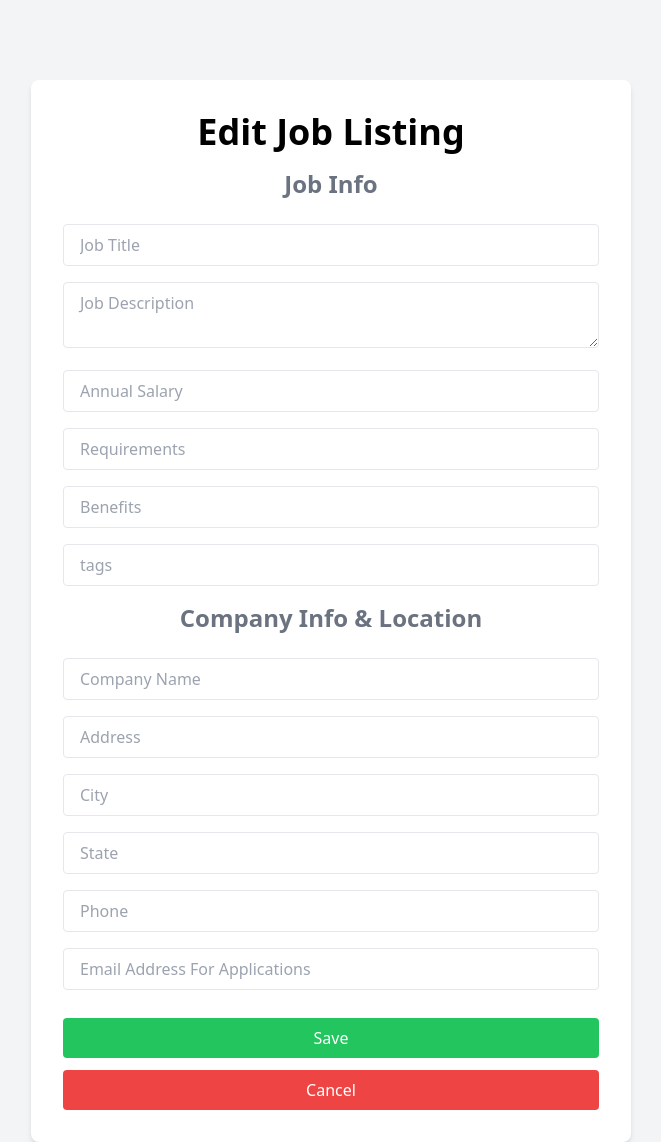
After one commit to 2022Dong/workopia-php, a PHP site: template App/views/listings/edit.view.php in a window 1280 px wide. The commit adds this page. Shown: the whole page, without its empty margins (309-970 px from the left). Run offline with PHP 8.4, Linux system fonts and the light colour scheme; the template is opened without the code that fills it, so the values that code supplies are empty; a stand-in replaces the project's code that opens the database connection.

Commit message:
Edit form

```diff
--- a/App/views/listings/create.view.php
+++ b/App/views/listings/create.view.php
@@ -24,7 +24,7 @@
                 <input type="text" name="title" placeholder="Job Title" class="w-full px-4 py-2 border rounded focus:outline-none" value="<?= $listing['title'] ?? '' ?>" />
             </div>
             <div class="mb-4">
-                <textarea name="description" placeholder="Job Description" class="w-full px-4 py-2 border rounded focus:outline-none" value="<?= $listing['description'] ?? '' ?>"></textarea>
+                <textarea name="description" placeholder="Job Description" class="w-full px-4 py-2 border rounded focus:outline-none"><?= $listing['description'] ?? '' ?></textarea>
             </div>
             <div class="mb-4">
                 <input type="text" name="salary" placeholder="Annual Salary" class="w-full px-4 py-2 border rounded focus:outline-none" value="<?= $listing['salary'] ?? '' ?>" />
--- /dev/null
+++ b/App/views/listings/edit.view.php
@@ -0,0 +1,68 @@
+<?= loadPartial('head') ?>
+<?= loadPartial('navbar') ?>
+<?= loadPartial('top-banner') ?>
+
+
+<section class="flex justify-center items-center mt-20">
+    <div class="bg-white p-8 rounded-lg shadow-md w-full md:w-600 mx-6">
+        <h2 class="text-4xl text-center font-bold mb-4">Edit Job Listing</h2>
+        <form method="POST" action="/listings">
+            <h2 class="text-2xl font-bold mb-6 text-center text-gray-500">
+                Job Info
+            </h2>
+            <?php if (isset($errors)) : ?>
+                <?php foreach ($errors as $error) : ?>
+                    <div class="message bg-red-100 my-3"><?= $error ?></div>
+                <?php endforeach; ?>
+            <?php endif; ?>
+            <div class="mb-4">
+                <input type="text" name="title" placeholder="Job Title" class="w-full px-4 py-2 border rounded focus:outline-none" value="<?= $listing->title ?? '' ?>" />
+            </div>
+            <div class="mb-4">
+                <textarea name="description" placeholder="Job Description" class="w-full px-4 py-2 border rounded focus:outline-none"><?= $listing->description ?? '' ?></textarea>
+            </div>
+            <div class="mb-4">
+                <input type="text" name="salary" placeholder="Annual Salary" class="w-full px-4 py-2 border rounded focus:outline-none" value="<?= $listing->salary ?? '' ?>" />
+            </div>
+            <div class="mb-4">
+                <input type="text" name="requirements" placeholder="Requirements" class="w-full px-4 py-2 border rounded focus:outline-none" value="<?= $listing->requirements ?? '' ?>" />
+            </div>
+            <div class="mb-4">
+                <input type="text" name="benefits" placeholder="Benefits" class="w-full px-4 py-2 border rounded focus:outline-none" value="<?= $listing->benefits ?? '' ?>" />
+            </div>
+            <div class="mb-4">
+                <input type="text" name="tags" placeholder="tags" class="w-full px-4 py-2 border rounded focus:outline-none" value="<?= $listing->tags ?? '' ?>" />
+            </div>
+            <h2 class="text-2xl font-bold mb-6 text-center text-gray-500">
+                Company Info & Location
+            </h2>
+            <div class="mb-4">
+                <input type="text" name="company" placeholder="Company Name" class="w-full px-4 py-2 border rounded focus:outline-none" value="<?= $listing->company ?? '' ?>" />
+            </div>
+            <div class="mb-4">
+                <input type="text" name="address" placeholder="Address" class="w-full px-4 py-2 border rounded focus:outline-none" value="<?= $listing->address ?? '' ?>" />
+            </div>
+            <div class="mb-4">
+                <input type="text" name="city" placeholder="City" class="w-full px-4 py-2 border rounded focus:outline-none" value="<?= $listing->city ?? '' ?>" />
+            </div>
+            <div class="mb-4">
+                <input type="text" name="state" placeholder="State" class="w-full px-4 py-2 border rounded focus:outline-none" value="<?= $listing->state ?? '' ?>" />
+            </div>
+            <div class="mb-4">
+                <input type="text" name="phone" placeholder="Phone" class="w-full px-4 py-2 border rounded focus:outline-none" value="<?= $listing->phone ?? '' ?>" />
+            </div>
+            <div class="mb-4">
+                <input type="email" name="email" placeholder="Email Address For Applications" class="w-full px-4 py-2 border rounded focus:outline-none" value="<?= $listing->email ?? '' ?>" />
+            </div>
+            <button class="w-full bg-green-500 hover:bg-green-600 text-white px-4 py-2 my-3 rounded focus:outline-none">
+                Save
+            </button>
+            <a href="/listings/<?= $listing->id ?>" class="block text-center w-full bg-red-500 hover:bg-red-600 text-white px-4 py-2 rounded focus:outline-none">
+                Cancel
+            </a>
+        </form>
+    </div>
+</section>
+
+<?= loadPartial('bottom-banner') ?>
+<?= loadPartial('footer') ?>
--- a/App/views/listings/show.view.php
+++ b/App/views/listings/show.view.php
@@ -10,7 +10,7 @@
                 Back To Listings
             </a>
             <div class="flex space-x-4 ml-4">
-                <a href="/edit" class="px-4 py-2 bg-blue-500 hover:bg-blue-600 text-white rounded">Edit</a>
+                <a href="/listings/edit/<?= $listing->id ?>" class="px-4 py-2 bg-blue-500 hover:bg-blue-600 text-white rounded">Edit</a>
                 <!-- Delete Form -->
                 <form method="POST">
                     <input type="hidden" name="_method" value="DELETE">
--- a/routes.php
+++ b/routes.php
@@ -3,6 +3,9 @@
 $router->get('/', 'HomeController@index');
 $router->get('/listings', 'ListingController@index');
 $router->get('/listings/create', 'ListingController@create');
+$router->get('/listings/edit/{id}', 'ListingController@edit');
 $router->get('/listings/{id}', 'ListingController@show');
+
 $router->post('/listings', 'ListingController@store');
+$router->put('/listings', 'ListingController@update');
 $router->delete('/listings/{id}', 'ListingController@destroy');
```
Also changed, not shown: App/controllers/ListingController.php (+29 -0 lines).
